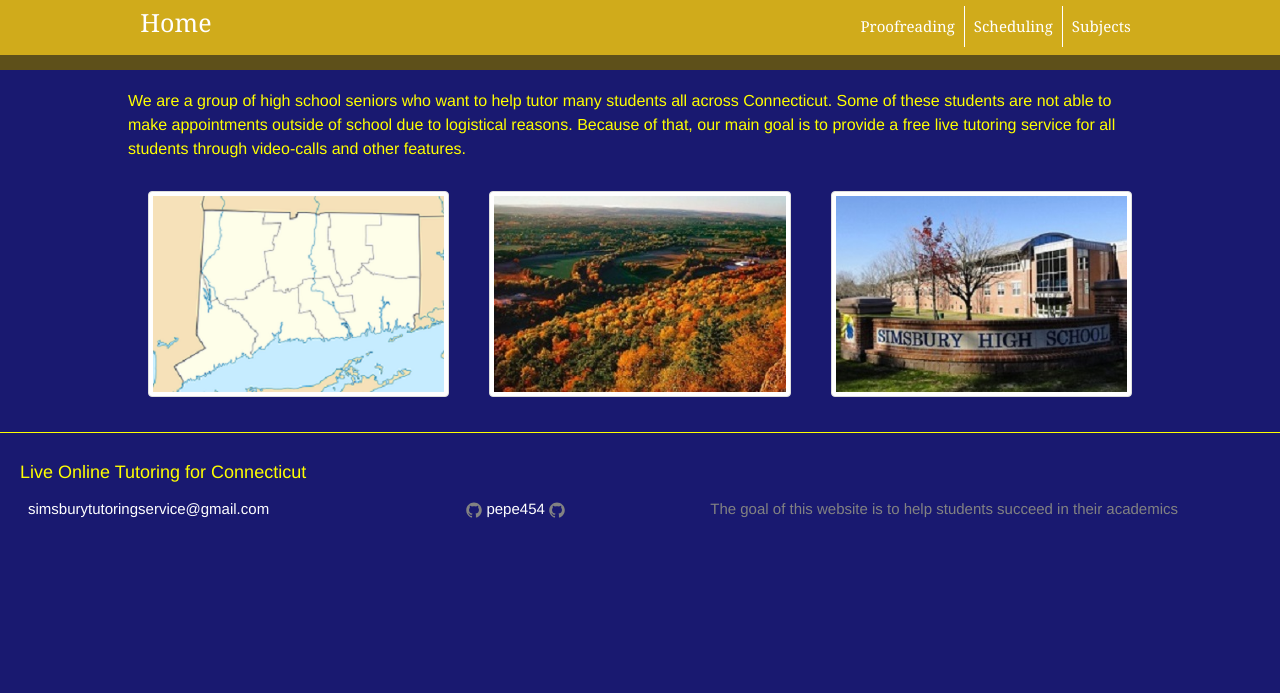
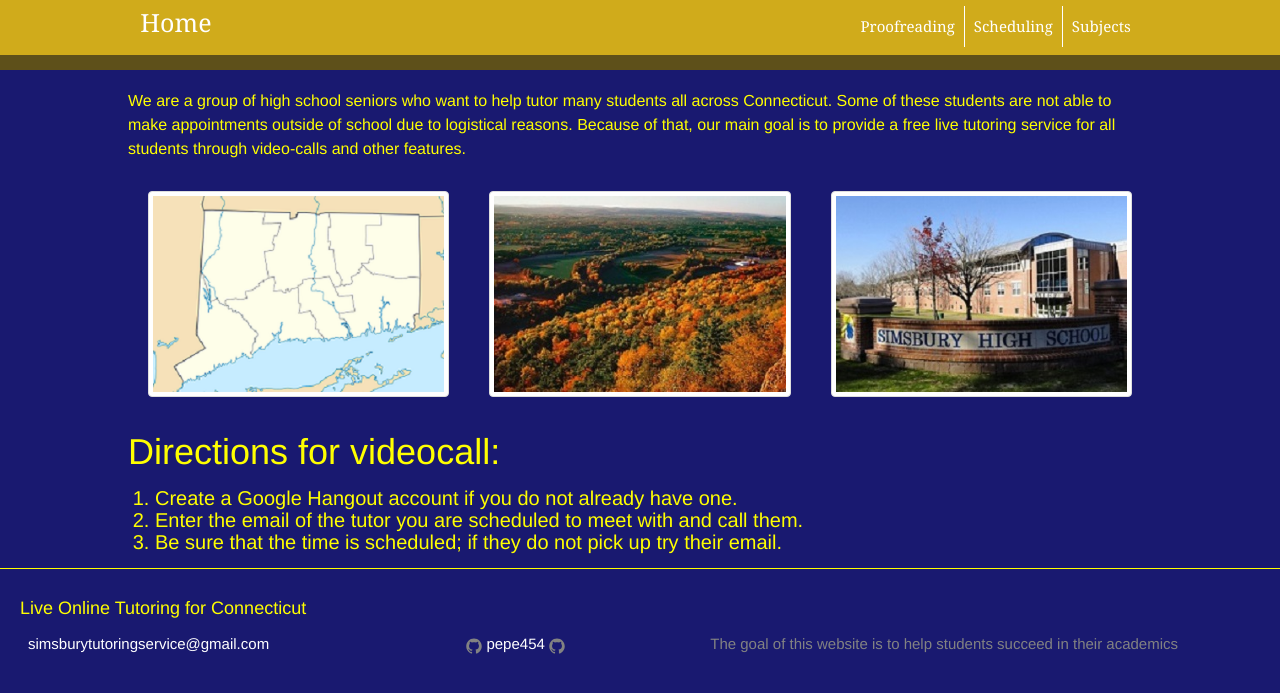
Before and after one commit to pepe454/pepe454.github.io, a Jekyll site: the page built from index.html, in a window 1280 px wide. Shown: the top 693 px of the page. Built offline with Jekyll 4.4.1, drawn with Linux system fonts in a browser that asks for light colours; the list of posts is cut into pages by our own code; comment, search, counter and statistics services are not loaded.

Commit message:
Update index.html

```diff
--- a/index.html
+++ b/index.html
@@ -43,6 +43,16 @@
         <img class="thumbnail" width= "345px" src="https://github.com/pepe454/pepe454.github.io/blob/master/201503551422a35d619.jpg?raw=true">
       </figure>
   </div>
+
+  <h1> Directions for videocall: <h1>
+      <ol class = "web-list">
+         <li>Create a Google Hangout account if you do not already have one.</li>
+         <li>Enter the email of the tutor you are scheduled to meet with and call them.</li>
+         <li>Be sure that the time is scheduled; if they do not pick up try their email.</li>
+    </ol>
+  <script src="https://apis.google.com/js/platform.js" async defer></script>
+  <div class="g-hangout" data-render="createhangout"></div>
+
  <!-- <p class="rss-subscribe">subscribe <a href="https://cdn.rawgit.com/pepe454/pepe454.github.io/master/email.html">via RSS</a></p>
  -->
 </div>
```
